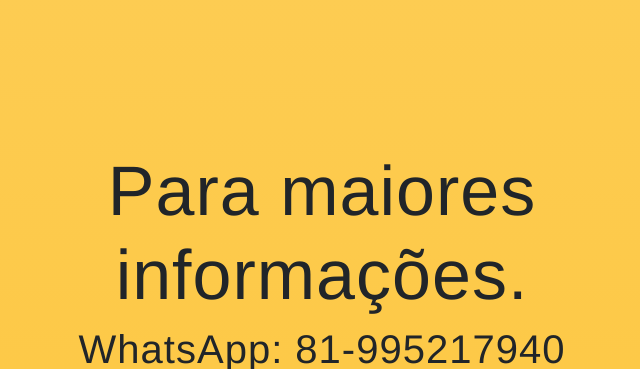
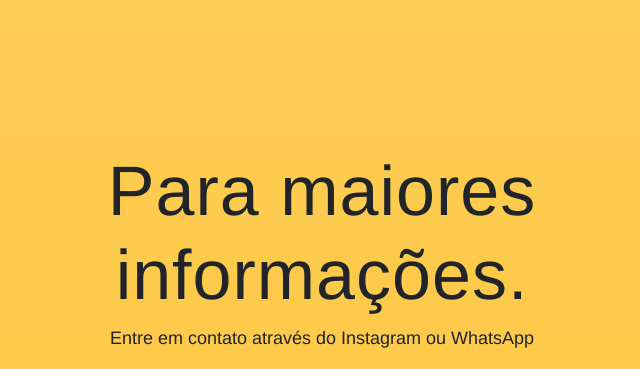
Before and after one commit to LuisTavaresJr/funnycards, a Django app: page / in a window 1280 px wide. Shown: the part 801-1170 px from the top of the page, without its empty margins (318-958 px from the left). Run offline with Django 3.2, Linux system fonts and the light colour scheme; some libraries are stand-ins or nearby versions.

Commit message:
adiciconando whatsapp

```diff
--- a/funnycards/core/templates/index.html
+++ b/funnycards/core/templates/index.html
@@ -10,6 +10,8 @@
   <meta name="author" content="">
 
   <title>Funny Card.s</title>
+
+  <link rel="stylesheet" href="https://cdnjs.cloudflare.com/ajax/libs/font-awesome/4.5.0/css/font-awesome.min.css">
 
   <!-- Bootstrap core CSS -->
   <link href="{% static 'vendor/bootstrap/css/bootstrap.min.css' %}" rel="stylesheet">
@@ -69,9 +71,9 @@
     <div class="container">
       <div class="col-md-8 mx-auto">
         <h2 class="section-heading">Para maiores informações.</h2>
-        <h1 class="section-heading">WhatsApp: 81-995217940</h1>
-        <p>Siga-nos no Instagram</p>
-        <a class="badge-link" href="https://www.instagram.com/funnycard.s/"><img src="https://img.icons8.com/cute-clipart/100/000000/instagram-new.png" alt=""></a>
+        <p>Entre em contato através do Instagram ou WhatsApp</p>
+        <a class="badge-link" href="https://www.instagram.com/funnycard.s/" target="_blank"><img src="https://img.icons8.com/cute-clipart/100/000000/instagram-new.png" alt=""></a>
+        <a class="badge-link" href="http://web.whatsapp.com/send?phone=5581995217940" target="_blank"><img src="https://img.icons8.com/officel/100/000000/whatsapp.png"></a>
       </div>
     </div>
   </section>
```
